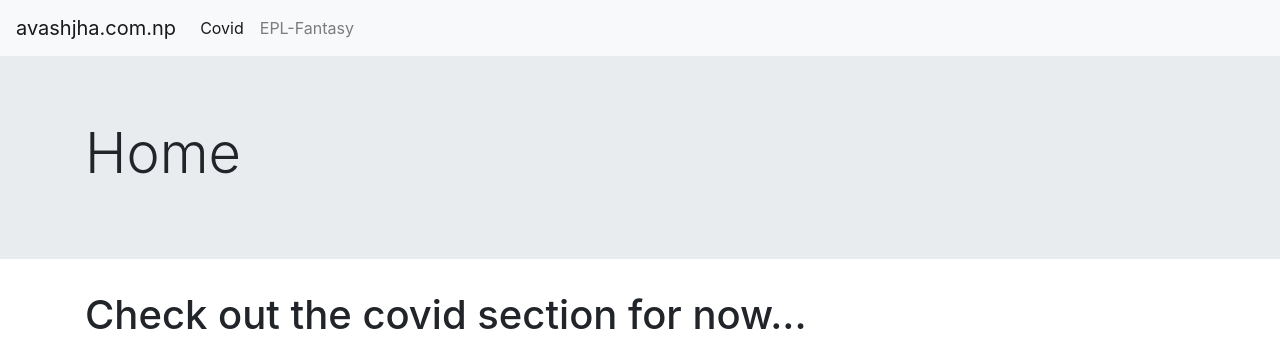
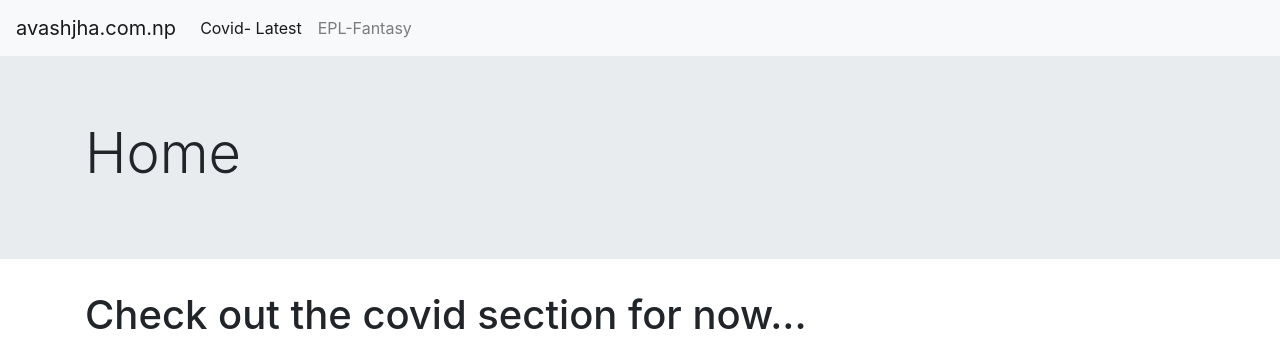
Before and after one commit to avashjha/covid-info, a Flask app: page / in a window 1280 px wide. Shown: the top 338 px of the page. Run offline with Flask 2, Linux system fonts and the light colour scheme; some libraries are stand-ins or nearby versions.

Commit message:
Update base.html

```diff
--- a/templates/base.html
+++ b/templates/base.html
@@ -20,10 +20,10 @@
 
 
             <li class="nav-item active">
-              <a class="nav-link" href="{{ url_for('covid') }}">Covid</a>
+              <a class="nav-link" href="{{ url_for('covid') }}" >Covid- Latest</a>
             </li>
             <li class="nav-item">
-                <a class="nav-link" href="https://eplfantasy.streamlit.app/">EPL-Fantasy</a>
+                <a class="nav-link" href="https://eplfantasy.streamlit.app/" target="_blank">EPL-Fantasy</a>
               </li>
 
 
```
